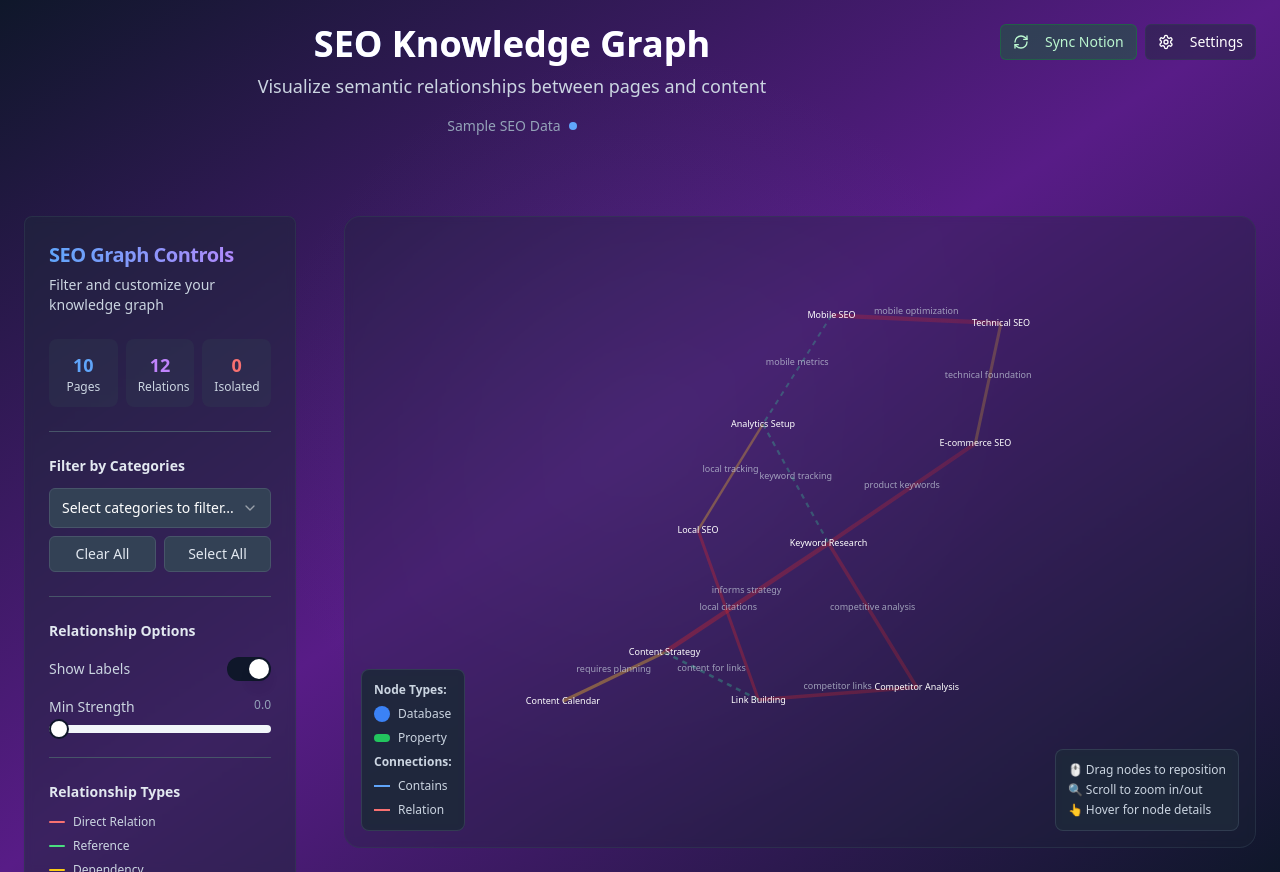
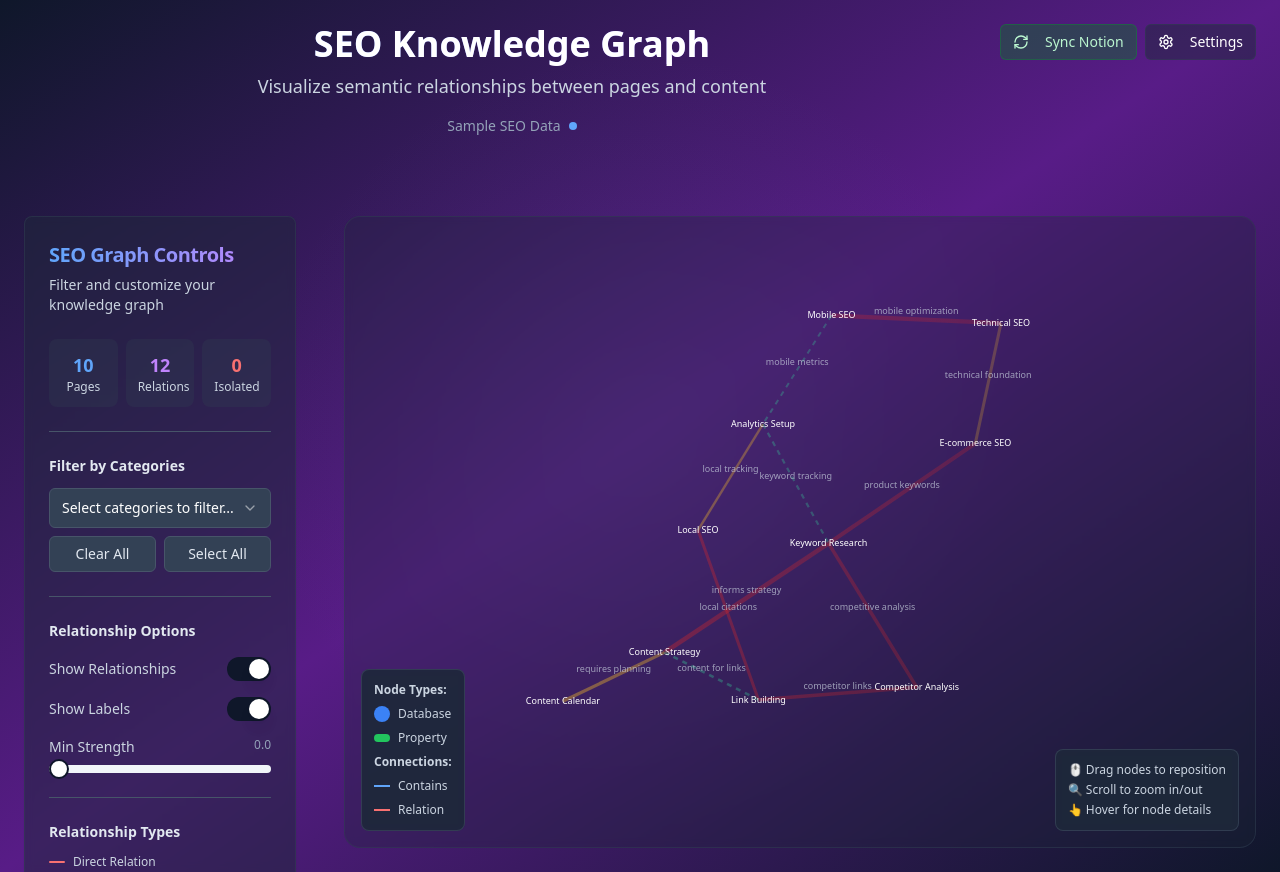
Before and after one commit to ai-agents-strategy/notion-knowledge-lens, a React (Vite) app: page / in a window 1280 px wide. Built offline with nearby package versions, Linux system fonts and the light colour scheme.

Commit message:
Add button to show edges for selected categories
Adds a button to the control panel that allows users to visualize relationships between pages based on the currently selected categories.

```diff
--- a/src/components/ControlPanel.tsx
+++ b/src/components/ControlPanel.tsx
@@ -1,4 +1,3 @@
-
 import { Card, CardContent, CardDescription, CardHeader, CardTitle } from "@/components/ui/card";
 import { Button } from "@/components/ui/button";
 import { Badge } from "@/components/ui/badge";
@@ -14,6 +13,8 @@ interface ControlPanelProps {
   onCategoryChange: (categories: string[]) => void;
   showConnectionLabels: boolean;
   onShowLabelsChange: (show: boolean) => void;
+  showConnections: boolean; // New prop
+  onShowConnectionsChange: (show: boolean) => void; // New prop
   connectionStrengthFilter: number;
   onConnectionStrengthChange: (strength: number) => void;
   nodeCount: number;
@@ -27,6 +28,8 @@ export const ControlPanel = ({
   onCategoryChange,
   showConnectionLabels,
   onShowLabelsChange,
+  showConnections, // New prop
+  onShowConnectionsChange, // New prop
   connectionStrengthFilter,
   onConnectionStrengthChange,
   nodeCount,
@@ -98,7 +101,6 @@ export const ControlPanel = ({
         <div>
           <h3 className="text-sm font-semibold mb-3 text-slate-200">Filter by Categories</h3>
 
-          {/* Selected Categories */}
           {selectedCategories.length > 0 && (
             <div className="flex flex-wrap gap-2 mb-3">
               {selectedCategories.map((category) => (
@@ -121,7 +123,6 @@ export const ControlPanel = ({
             </div>
           )}
 
-          {/* Category Selector */}
           <Select onValueChange={handleCategoryToggle}>
             <SelectTrigger className="bg-slate-700 border-slate-600 text-white">
               <SelectValue placeholder="Select categories to filter..." />
@@ -140,7 +141,6 @@ export const ControlPanel = ({
             </SelectContent>
           </Select>
 
-          {/* Quick Actions */}
           <div className="flex gap-2 mt-2">
             <Button
               variant="outline"
@@ -168,10 +168,21 @@ export const ControlPanel = ({
           <h3 className="text-sm font-semibold text-slate-200">Relationship Options</h3>
 
           <div className="flex items-center justify-between">
-            <label className="text-sm text-slate-300">Show Labels</label>
+            <label htmlFor="show-connections-switch" className="text-sm text-slate-300">Show Relationships</label>
             <Switch
+              id="show-connections-switch"
+              checked={showConnections}
+              onCheckedChange={onShowConnectionsChange}
+            />
+          </div>
+
+          <div className="flex items-center justify-between">
+            <label htmlFor="show-labels-switch" className="text-sm text-slate-300">Show Labels</label>
+            <Switch
+              id="show-labels-switch"
               checked={showConnectionLabels}
               onCheckedChange={onShowLabelsChange}
+              disabled={!showConnections} // Disable if relationships are hidden
             />
           </div>
 
@@ -187,6 +198,7 @@ export const ControlPanel = ({
               min={0}
               step={0.1}
               className="w-full"
+              disabled={!showConnections} // Disable if relationships are hidden
             />
           </div>
         </div>
@@ -220,6 +232,7 @@ export const ControlPanel = ({
             onCategoryChange([]);
             onConnectionStrengthChange(0);
             onShowLabelsChange(true);
+            onShowConnectionsChange(true); // Reset new toggle
           }}
           className="w-full bg-slate-700 hover:bg-slate-600 border-slate-600 text-slate-200"
         >
--- a/src/pages/Index.tsx
+++ b/src/pages/Index.tsx
@@ -58,6 +58,7 @@ const sampleConnections: DatabaseConnection[] = [
 const Index = () => {
   const [selectedCategories, setSelectedCategories] = useState<string[]>([]);
   const [showConnectionLabels, setShowConnectionLabels] = useState(true);
+  const [showConnections, setShowConnections] = useState(true); // New state
   const [connectionStrengthFilter, setConnectionStrengthFilter] = useState(0);
   const [isRealData, setIsRealData] = useState(false);
   const [realNodes, setRealNodes] = useState<DatabaseNode[]>([]);
@@ -151,12 +152,12 @@ const Index = () => {
 
       console.log('SEO Knowledge Graph sync success:', data);
 
-      // Transform the Notion pages data
       const { nodes, connections } = transformNotionDataToSEOGraph(data.pages || [], data.databases || []);
 
       setRealNodes(nodes);
       setRealConnections(connections);
       setIsRealData(true);
+      setShowConnections(true); // Ensure connections are shown after sync
 
       toast({
         title: "Sync successful!",
@@ -202,17 +203,22 @@ const Index = () => {
     ? currentNodes.filter(node => selectedCategories.includes(node.category))
     : currentNodes;
 
-  // Filter connections to only show those between visible nodes
-  const filteredConnections = currentConnections.filter(conn => {
-    const sourceExists = filteredNodes.some(node => node.id === conn.source);
-    const targetExists = filteredNodes.some(node => node.id === conn.target);
-    return sourceExists && targetExists && conn.strength >= connectionStrengthFilter;
-  });
+  // Apply connection strength filter first
+  const strengthFilteredConnections = currentConnections.filter(conn => conn.strength >= connectionStrengthFilter);
+
+  // Then filter connections to only show those between visible nodes, and based on showConnections toggle
+  const finalFilteredConnections = showConnections
+    ? strengthFilteredConnections.filter(conn => {
+        const sourceExists = filteredNodes.some(node => node.id === conn.source);
+        const targetExists = filteredNodes.some(node => node.id === conn.target);
+        return sourceExists && targetExists;
+      })
+    : [];
 
   // Calculate isolated nodes (nodes without any connections)
   const connectedNodeIds = new Set([
-    ...filteredConnections.map(conn => conn.source),
-    ...filteredConnections.map(conn => conn.target)
+    ...finalFilteredConnections.map(conn => conn.source),
+    ...finalFilteredConnections.map(conn => conn.target)
   ]);
   const isolatedNodeCount = filteredNodes.filter(node => !connectedNodeIds.has(node.id)).length;
 
@@ -288,10 +294,12 @@ const Index = () => {
             onCategoryChange={setSelectedCategories}
             showConnectionLabels={showConnectionLabels}
             onShowLabelsChange={setShowConnectionLabels}
+            showConnections={showConnections} // Pass new state
+            onShowConnectionsChange={setShowConnections} // Pass new setter
             connectionStrengthFilter={connectionStrengthFilter}
             onConnectionStrengthChange={setConnectionStrengthFilter}
             nodeCount={filteredNodes.length}
-            connectionCount={filteredConnections.length}
+            connectionCount={finalFilteredConnections.length}
             isolatedNodeCount={isolatedNodeCount}
           />
         </div>
@@ -301,8 +309,8 @@ const Index = () => {
           <div className="bg-slate-800/30 backdrop-blur-sm rounded-2xl border border-slate-700/50 h-full overflow-hidden">
             <KnowledgeGraph
               nodes={filteredNodes}
-              connections={filteredConnections}
-              showConnectionLabels={showConnectionLabels}
+              connections={finalFilteredConnections}
+              showConnectionLabels={showConnectionLabels && showConnections} // Labels only if connections are shown
             />
           </div>
         </div>
```
